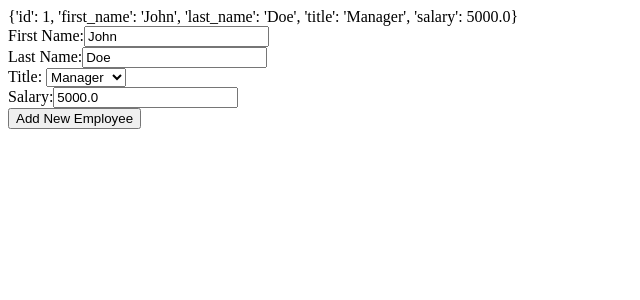
After one commit to ksngo/flask_CRUD_PYCHARM, a Flask app: page /edit_employee/1 in a window 1280 px wide. The commit adds this page. Shown: the top 300 px of the page, without its empty margins (0-640 px from the left). Run offline with Flask 2, Linux system fonts and the light colour scheme.

Commit message:
Added Update (partial)

```diff
--- a/05-crud/app.py
+++ b/05-crud/app.py
@@ -1,4 +1,5 @@
 from flask import Flask, render_template, request, redirect, url_for
+import random
 import csv
 import os
 
@@ -23,11 +24,42 @@ def read_data():
     fp.close()
     return database
 
+def find_employee_by_id(wanted_id):
+    database = read_data()
+    print(type(wanted_id))
+    # linear search algo
+    for each_employee in database:
+        if each_employee['id'] == int(wanted_id):
+            print("found")
+            return each_employee
+
 @app.route('/')
 def display_employees():
     # 'R' => READ
     employees = read_data()
     return render_template('list_employees.template.html', employees=employees)
+
+@app.route('/add_employee')
+def add_employee():
+    return render_template('add_employee.template.html')
+
+
+@app.route('/edit_employee/<id>')
+def edit_employee(id):
+    employee = find_employee_by_id(id)
+    return render_template('edit_employee.template.html', employee=employee)
+
+@app.route('/add_employee', methods=['POST'])
+def process_add_employee():
+    with open('sample_hrm.csv', 'a') as fp:
+        employee_id = random.randint(5,9999)
+        first_name = request.form.get('firstname')
+        last_name = request.form.get('lastname')
+        title = request.form.get('title')
+        salary = request.form.get('salary')
+        writer = csv.writer(fp, delimiter=',')
+        writer.writerow([employee_id, first_name, last_name, title, salary])
+    return redirect(url_for('display_employees'))
 
 
 # "magic code" -- boilerplate
--- a/05-crud/sample_hrm.csv
+++ b/05-crud/sample_hrm.csv
@@ -2,3 +2,7 @@ id,first_name,last_name,title,salary
 1,John,Doe,Manager,5000
 2,Ah Kow,Tan,Support,3000
 3,Cindy,Loh,Manager,5000
+2377,a,b,Executive,1000
+1159,Joel,Koh,Support,3000
+1530,Mary,Sue,Manager,6000
+4377,Vadar,Darth,Manager,10000
--- /dev/null
+++ b/05-crud/templates/edit_employee.template.html
@@ -0,0 +1,32 @@
+<!DOCTYPE html>
+<html lang="en">
+<head>
+    <meta charset="UTF-8">
+    <meta name="viewport" content="width=device-width, initial-scale=1.0">
+    <meta http-equiv="X-UA-Compatible" content="ie=edge">
+    <title>Document</title>
+</head>
+<body>
+{{employee}}
+    <form method="POST">
+        <div>
+            <label>First Name</label>:<input type="text" name="firstname" value="{{employee.first_name}}"/>
+        </div>
+        <div>
+            <label>Last Name:</label><input type="text" name="lastname" value="{{employee.last_name}}"/>
+        </div>
+        <div>
+            <label>Title:</label>
+            <select name="title">
+                <option value="Manager" {%if employee.title=='Manager'%} selected {%endif%}>Manager</option>
+                <option value="Executive" {%if employee.title=='Executive'%} selected {%endif%}>Executive</option>
+                <option value="Support" {%if employee.title=='Support'%} selected {%endif%}"}>Support</option>
+            </select>
+        </div>
+        <div>
+            <label>Salary:</label><input type="text" name="salary" value="{{employee.salary}}"/>
+        </div>
+        <input type="submit" value="Add New Employee"/>
+    </form>
+</body>
+</html>
--- a/05-crud/templates/list_employees.template.html
+++ b/05-crud/templates/list_employees.template.html
@@ -10,7 +10,9 @@
     <h1>HRM</h1>
     <ul>
         {%for e in employees %}
-        <li>{{e.first_name}} {{e.last_name}} - {{e.title}}, Salary:{{e.salary}}</li>
+        <li>{{e.first_name}} {{e.last_name}} - {{e.title}}, Salary:{{e.salary}}
+            <a href="{{ url_for('edit_employee', id=e.id) }}">Edit</a>
+        </li>
         {%endfor%}
     </ul>
 </body>
```
Also changed, not shown: 05-crud/templates/add_employee.template.html (added, +31 -0 lines).
